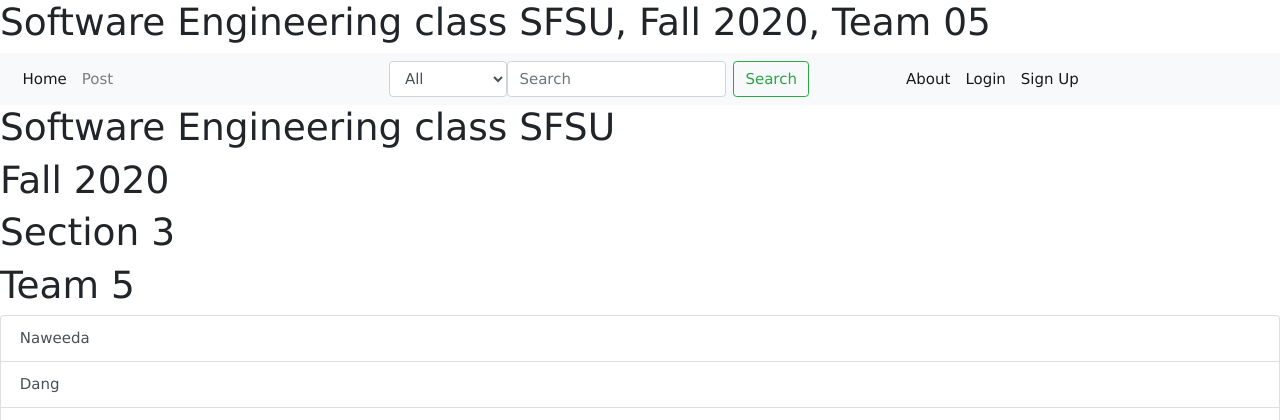
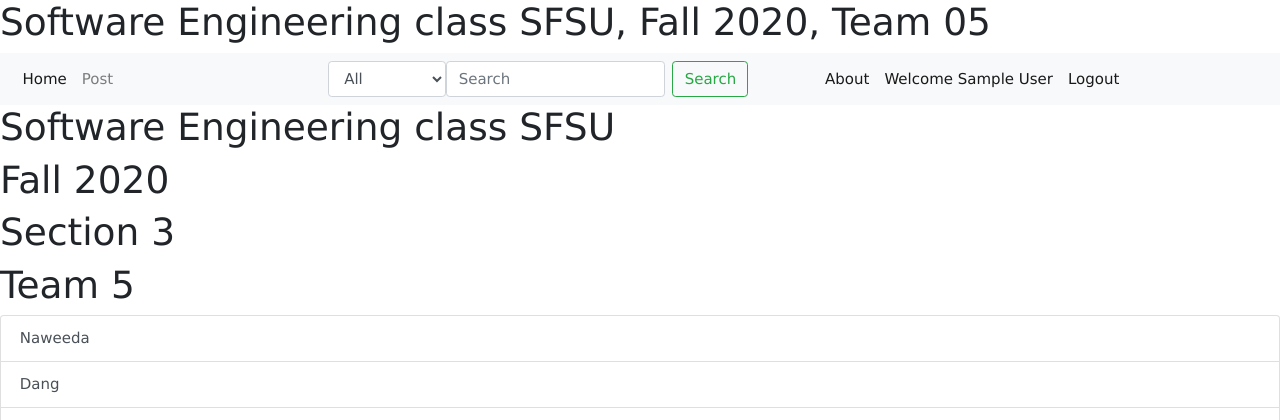
Before and after one commit to mathai1/CSC648-website, a Flask app: page /about in a window 1280 px wide. Shown: the top 420 px of the page. Run offline with Flask 2, Linux system fonts and the light colour scheme; the visitor is signed in with stand-in values (Sample User, id 1); some libraries are stand-ins or nearby versions.

Commit message:
implemented sessions & update frontend when logged in

```diff
--- a/application/app.py
+++ b/application/app.py
@@ -11,11 +11,13 @@ from views.home import home
 from views.posting import posting
 from views.dashboard import dashboard
 from views.profile import profile
+from datetime import timedelta
 
 # Register blueprint into app
 # All the blue print is inside the views application
 app = Flask(__name__)
-app.secret_key="SFSU"
+app.permanent_session_lifetime=timedelta(days=1)
+app.secret_key="GATOR"
 app.register_blueprint(home)
 app.register_blueprint(search)
 app.register_blueprint(posting)
--- a/application/templates/base.html
+++ b/application/templates/base.html
@@ -46,12 +46,24 @@
             <li class="nav-item active">
               <a class="nav-link" href="/about">About</a>
             </li>
+            <!-- If Logged In -->
+            {% if user %}
+            <li class="nav-item active">
+              <a class="nav-link" href="#">Welcome {{user}}</a>
+            </li>
+            <li class="nav-item active">
+              <a class="nav-link" href="/logout">Logout</a>
+             </li>
+            {% endif %}
+            <!-- If not Logged in -->
+            {% if not user%}
             <li class="nav-item active">
                 <a class="nav-link" href="/login">Login</a>
             </li>
             <li class="nav-item active">
               <a class="nav-link" href="#">Sign Up</a>
             </li>
+            {% endif %}
         </ul>
     </div>
   </nav>
--- a/application/views/home.py
+++ b/application/views/home.py
@@ -1,7 +1,9 @@
 # THIS IS HOME BLUEPRINT for home, about, login and signup
 from flask import Blueprint, render_template,request,redirect,url_for,session
 from db import SearchingDB
+
 db = SearchingDB()
+
 
 
 # create a blue print
@@ -11,18 +13,24 @@ home = Blueprint('home', __name__)
 def homepage():
     postings = db.getAllPostings()
     lst = db.getPostingOrganizedData(postings)
+    if 'loggedin' in session:
+        return render_template('home/home.html', data = lst, user=session['firstname'])
     return render_template('home/home.html', data = lst)
 
 @home.route('/about')
 def about():
+    if 'loggedin' in session:
+        return render_template("home/about.html",user=session['firstname'])
     return render_template("home/about.html")
 
 @home.route('/about/<name>')
 def getPerson(name):
     item = f"home/about/{name}.html"
+    if 'loggedin' in session:
+        return render_template(item, name = name,user=session['firstname'])
     return render_template(item, name = name)
 
-@home.route('/login',methods =['GET','POST'])
+@home.route('/login/',methods =['GET','POST'])
 def login():
     msg = ''
     if request.method == 'POST' and 'email' in request.form and 'pwd' in request.form:
@@ -31,11 +39,14 @@ def login():
         user=db.getAUser("email",email)
         if user:
             if email==user[0] and password==user[1]:
-                return render_template("home/home.html")
+                session['loggedin']=True
+                session['email']=user[0]
+                session['firstname']=user[3]
+                return redirect(url_for("home.homepage"))
         else:
             msg='Invalid Email/Password'
+    return render_template("home/login.html", msg=msg)
 
-    return render_template("home/login.html", msg=msg)
 
 @home.route('/signup')
 def signup(name):
@@ -45,4 +56,5 @@ def signup(name):
 def logout():
     session.pop('loggedin',None)
     session.pop('email',None)
-    return render_template("home.html")
+    session.pop('firstname',None)
+    return redirect(url_for("home.homepage"))
--- a/application/views/search.py
+++ b/application/views/search.py
@@ -1,5 +1,5 @@
 # THIS IS search BLUEPRINT for search result page
-from flask import Blueprint, render_template, request
+from flask import Blueprint, render_template, request,session
 from db import SearchingDB
 db = SearchingDB()
 
@@ -12,5 +12,7 @@ def searchpage():
         searchedData =request.form['searchedData']
         postings = db.searchAPosting(category,searchedData)
         lst = db.getPostingOrganizedData(postings)
+        if 'loggedin' in session:
+            return render_template("search/search.html", data = lst,user=session['firstname'])
         return render_template("search/search.html", data = lst)
     return render_template("search/search.html")
```
Also changed, not shown: application/db.py (+0 -21 lines).
